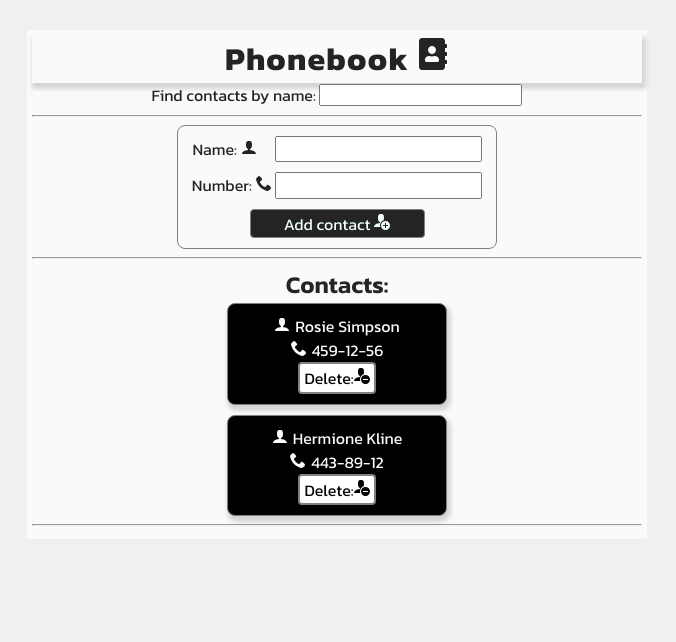
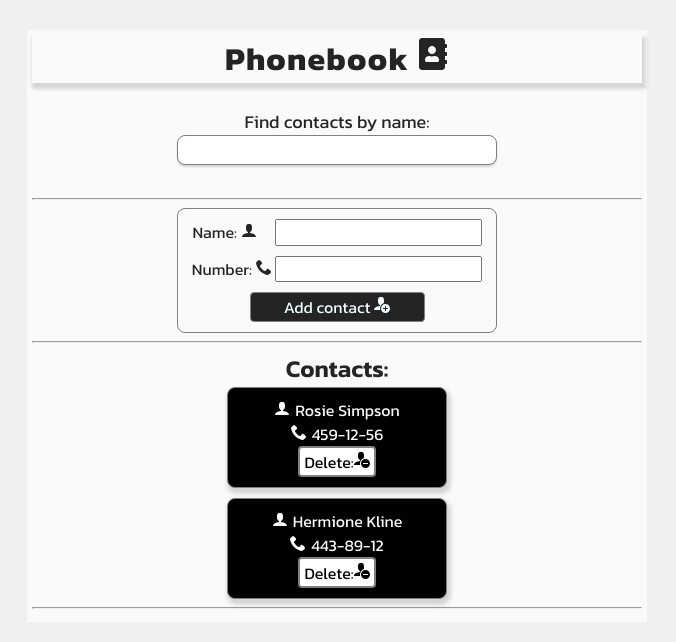
Before and after one commit to vladyslavJs/goit-react-hw-03, a React (Vite) app: page / in a window 1280 px wide. Shown: the top 642 px of the page, without its empty margins (303-979 px from the left). Built offline with nearby package versions, Linux system fonts and the light colour scheme.

Commit message:
Update SearchBox.module.css

```diff
--- a/src/components/SearchBox/SearchBox.module.css
+++ b/src/components/SearchBox/SearchBox.module.css
@@ -1,5 +1,20 @@
-.formSearch {
-    padding: 20px;
-    width: 385px;
+.container {
+    padding: 25px 15px;
+    text-align:center;
+}
+
+.text {
+    font-size: 18px;
+}
+
+.input {
+    width: 320px;
+    display: block;
     margin: 0 auto;
+    padding: 5px 10px;
+    border-radius: 8px;
+    outline: transparent;
+    border: 1px solid #808080;
+    transition: border-color 0.25s ease-in;
+    box-shadow: 0px 2px 2px 0px rgba(0, 0, 0, 0.15);
 }
```
